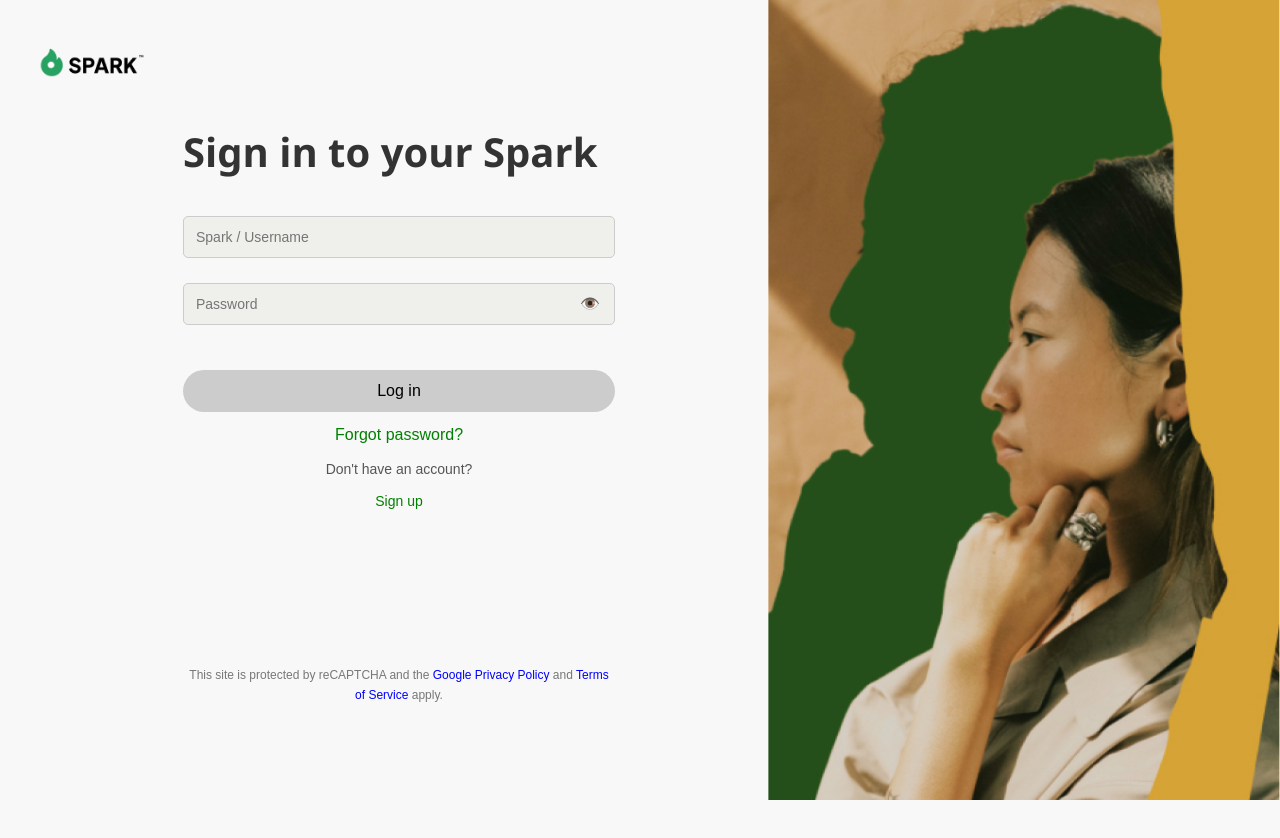
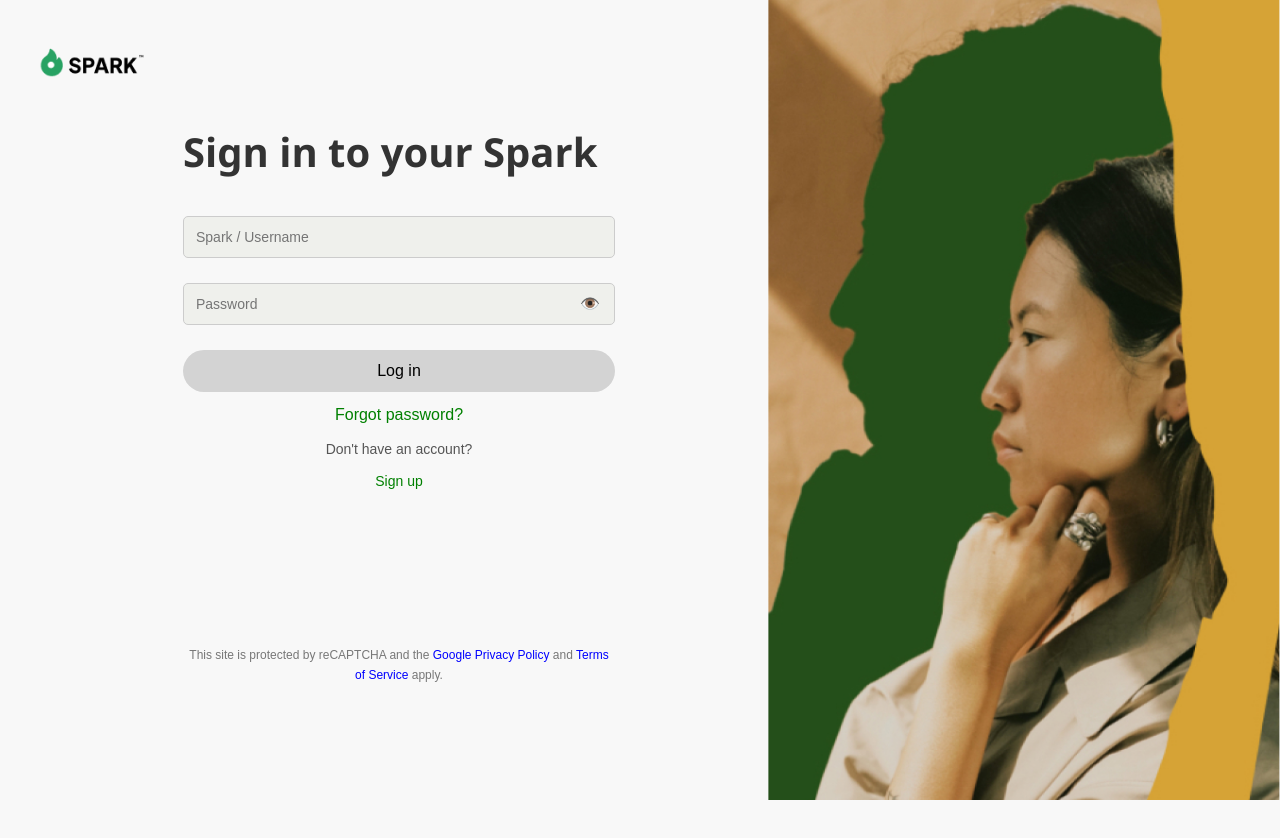
Before and after one commit to aakashsinha-15/link_tree_00, a React (Vite) app in the folder Frontend/: page /login in a window 1280 px wide. Shown: the top 838 px of the page. Built offline with nearby package versions, Linux system fonts and the light colour scheme.

Commit message:
change13_01

```diff
--- a/Frontend/src/pages/TellUs/Tellus.css
+++ b/Frontend/src/pages/TellUs/Tellus.css
@@ -114,7 +114,7 @@
 }
 
 /* Submit Button */
-button {
+.buttttton {
     width: 100%;
     height : 40%;
     padding: 10px;
@@ -128,7 +128,7 @@
     transition: 0.3s;
 }
 
-button:disabled {
+.buttttton:disabled {
     background-color: #ccc;
     cursor: not-allowed;
 }
--- a/Frontend/src/pages/TellUs/Tellus.jsx
+++ b/Frontend/src/pages/TellUs/Tellus.jsx
@@ -65,7 +65,7 @@
                         </div>
                     </div>
 
-                    <button type="submit" disabled={!selectedCategory}>Continue</button>
+                    <button type="submit" disabled={!selectedCategory} className="buttttton">Continue</button>
                 </form>
             </div>
             <div className="imaggee-container">
```
